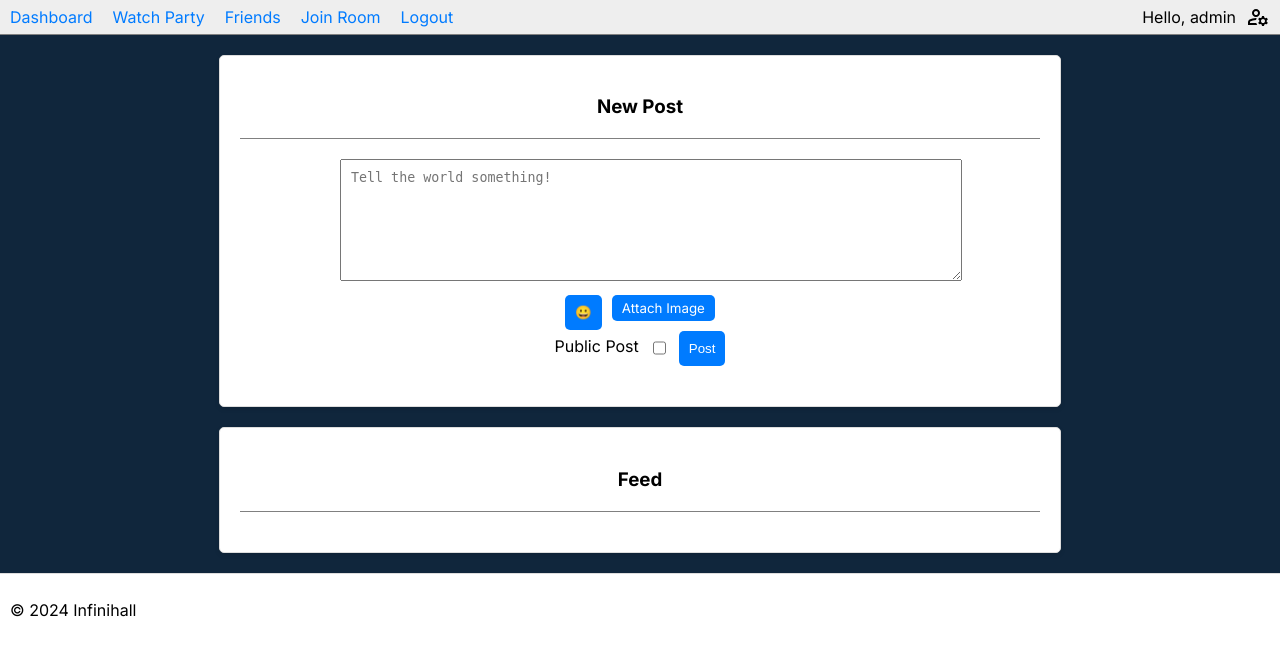
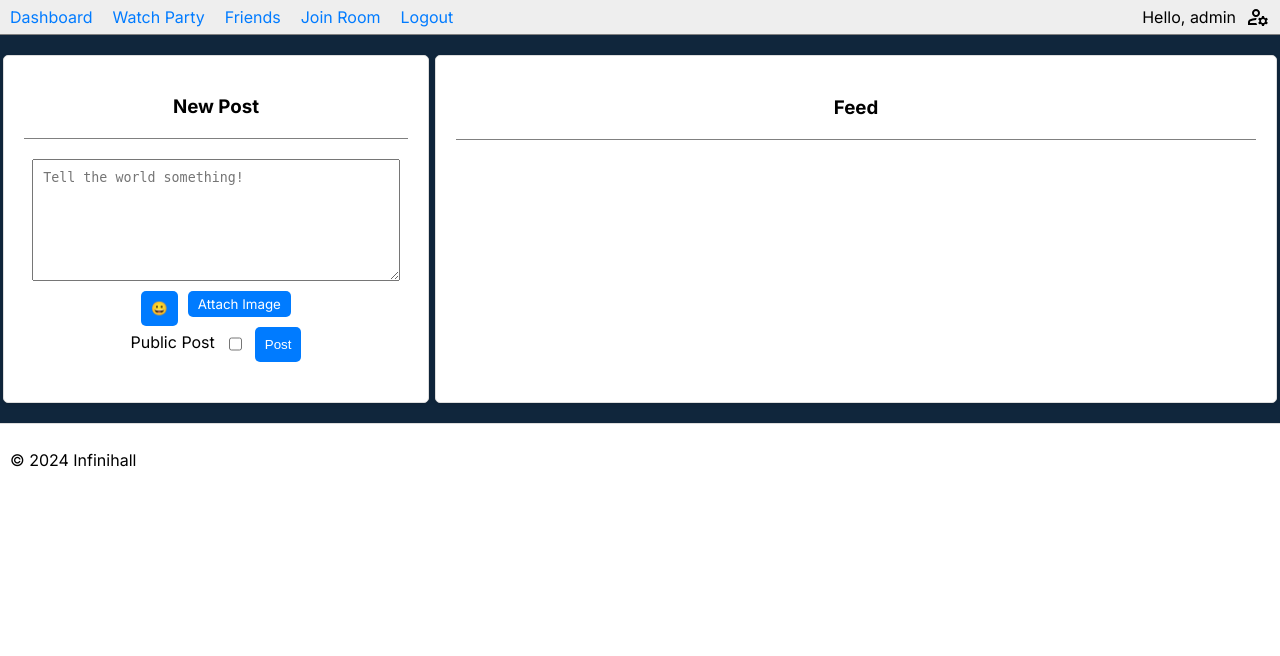
Before and after one commit to slimer37/108-video-share-site, a Flask app: page /dashboard in a window 1280 px wide. Shown: the part 68-724 px from the top of the page. Run offline with Flask 3, Linux system fonts and the light colour scheme; a user stored in the database is signed in; data that the repository does not hold is empty; some libraries are stand-ins or nearby versions.

Commit message:
dashboard post/feed column layout

```diff
--- a/static/styles.css
+++ b/static/styles.css
@@ -179,9 +179,10 @@ nav a:hover {
 }
 
 .post-textbox {
-    width: 100%;
+    display: block;
+    width: 90%;
+    margin: 10px auto;
     height: 100px;
-    margin-bottom: 10px;
     padding: 10px;
     font-size: 10pt;
 }
--- a/templates/dashboard.html
+++ b/templates/dashboard.html
@@ -4,8 +4,8 @@
 
 {% block inner %}
 
-<div class="container">
-
+<div style="display: flex; align-items: fill;">
+    <div class="container" style="width: 30%">
         <h3 class="section-header">New Post</h3>
         <form id="postForm" method="POST" enctype="multipart/form-data">
             {{ form.hidden_tag() }}
@@ -34,7 +34,7 @@
         </form>
     </div>
 
-<div class="container">
+    <div class="container" style="flex:1">
         <h3 class="all-public-posts section-header">Feed</h3>
         <div class="all-public-posts">
             <ul>
@@ -47,6 +47,8 @@
             </ul>
         </div>
     </div>
+</div>
+
 
 <!-- JavaScript -->
 <script>
```
Lines whose indentation alone changed are shown as unchanged.
